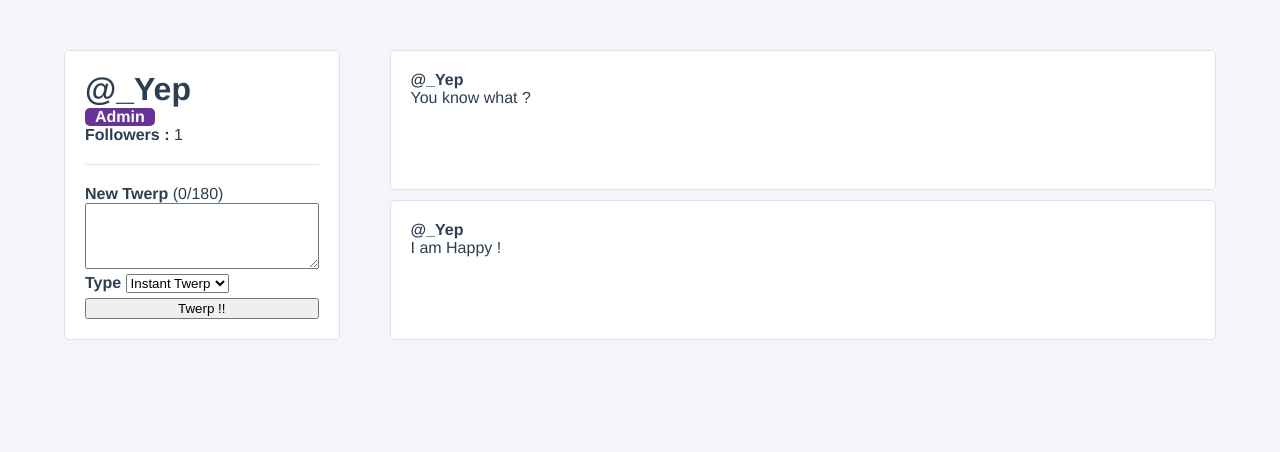
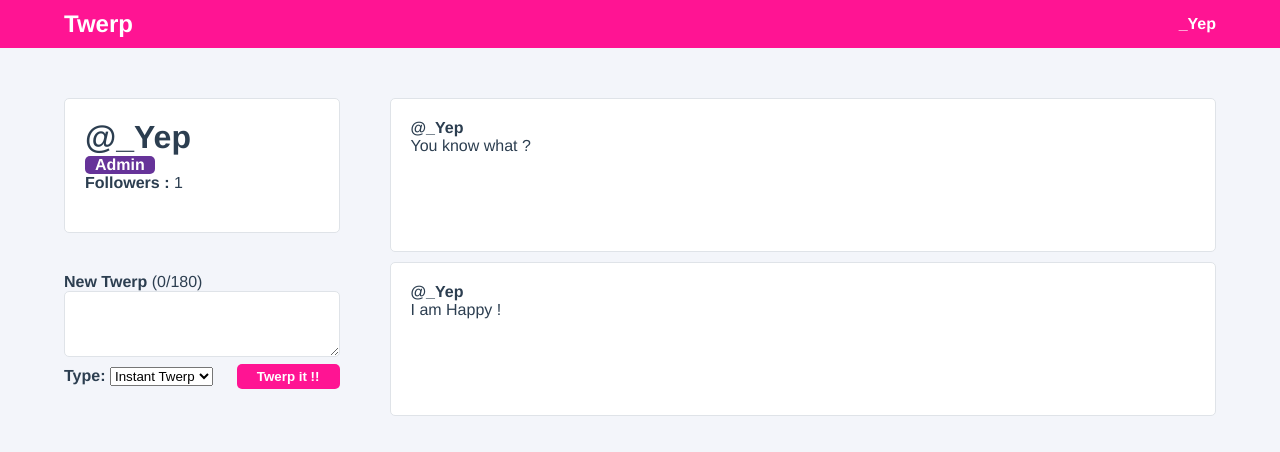
Before and after one commit to EvilYep/Tuto-Vue3, a Vue app: page / in a window 1280 px wide. Shown: the top 452 px of the page. Built offline with nearby package versions, Linux system fonts and the light colour scheme.

Commit message:
:recycle: refactored + prepared users

```diff
--- a/src/App.vue
+++ b/src/App.vue
@@ -1,5 +1,13 @@
 <template>
     <div id="main">
+        <nav>
+            <div class="navigation_logo">
+                Twerp
+            </div>
+            <div class="navigation_user">
+                {{ user.username }}
+            </div>
+        </nav>
         <user-profile/>
     </div>
 </template>
@@ -12,13 +20,26 @@ export default {
 
     components: {
         UserProfile
+    },
+
+    data() {
+        return {
+            user: {
+                username: '_Yep'
+            }
+        }
     }
 };
 </script>
 
-<style>
+<style lang="scss">
 body {
     margin: 0;
+}
+
+a {
+    color: inherit;
+    text-decoration: none;
 }
 
 #main {
@@ -27,6 +48,24 @@ body {
     -moz-osx-font-smoothing: grayscale;
     color: #2c3e50;
     min-height: 100vh;
-    background-color: #f3f5fa;
+    background-color: #F3F5FA;
+
+    nav {
+        display: flex;
+        align-items: center;
+        justify-content: space-between;
+        padding: 10px 5%;
+        background-color: deeppink;
+        color: white;
+
+        .navigation_logo {
+            font-weight: bold;
+            font-size: 24px;
+        }
+
+        .navigation_user {
+            font-weight: bold;
+        }
+    }
 }
 </style>
--- /dev/null
+++ b/src/components/CreateTwerpPanel.vue
@@ -0,0 +1,106 @@
+<template>
+    <form class="create-twerp-panel"
+        @submit.prevent="createNewTwerp"
+        :class="{ '--exceeded': newTwerpCharacterCount > 180 }">
+
+        <label for="newTwerp"><strong>New Twerp</strong> ({{ newTwerpCharacterCount }}/180)</label>
+        <textarea name="newTwerp" id="newTwerp" rows="4" v-model="newTwerpContent"></textarea>
+
+        <div class="create-twerp-panel_submit">
+            <div class="create-twerp-type">
+                <label for="newTwerpType"><strong>Type: </strong></label>
+                <select name="newTwerpType" id="newTwerpType" v-model="selectedTwerpType">
+                    <option
+                        v-for="(option, index) in twerpTypes"
+                        :value="option.value"
+                        :key="index"
+                    >
+                        {{ option.name }}
+                    </option>
+                </select>
+            </div>
+
+            <button>
+                Twerp it !!
+            </button>
+        </div>
+    </form>
+</template>
+
+<script>
+export default {
+    name: 'CreateTwerpPanel',
+
+    data() {
+        return {
+            newTwerpContent: '',
+            selectedTwerpType: 'instant',
+            twerpTypes: [
+                { value: 'draft', name: 'Draft'},
+                { value: 'instant', name: 'Instant Twerp'},
+            ],
+        }
+    },
+
+    computed: {
+        newTwerpCharacterCount() {
+            return this.newTwerpContent.length;
+        }
+    },
+
+    methods: {
+        createNewTwerp() {
+            if(this.newTwerpContent && this.selectedTwerpType !== 'draft') {
+                this.$emit('add-twerp', this.newTwerpContent);
+                this.newTwerpContent = '';
+            }
+        }
+    }
+}
+</script>
+
+<style lang="scss" scoped>
+.create-twerp-panel {
+    margin-top: 20px;
+    padding: 20px 0;
+    display: flex;
+    flex-direction: column;
+
+    textarea {
+        border: 1px solid #DFE3E8;
+        border-radius: 5px;
+    }
+
+    .create-twerp-panel_submit {
+        display: flex;
+        justify-content: space-between;
+
+        .create-twerp-type {
+            padding: 10px 0;
+        }
+
+        button {
+            padding: 5px 20px;
+            margin: auto 0;
+            border-radius: 5px;
+            border: none;
+            background-color: deeppink;
+            color: white;
+            font-weight: bold;
+        }
+    }
+
+    &.--exceeded {
+        color: red;
+        border-color: red;
+
+        .create-twerp-panel_submit {
+
+            button {
+                background-color: red;
+                color: white;
+            }
+        }
+    }
+}
+</style>
--- a/src/components/UserProfile.vue
+++ b/src/components/UserProfile.vue
@@ -1,6 +1,7 @@
 <template>
     <div class="user-profile">
 
+        <div class="user-profile_sidebar">
             <div class="user-profile_user-panel">
                 <h1 class="user-profile_username">@{{ user.username }}</h1>
                 <div class="user-profile_admin-badge" v-if="user.isAdmin">
@@ -9,32 +10,10 @@
                 <div class="user-profile_followers-count">
                     <strong>Followers :</strong> {{ followersCount }}
                 </div>
-
-            <form class="user-profile_create-twerp"
-                @submit.prevent="createNewTwerp"
-                :class="{ '--exceeded': newTwerpCharacterCount > 180 }">
-
-                <label for="newTwerp"><strong>New Twerp</strong> ({{ newTwerpCharacterCount }}/180)</label>
-                <textarea name="newTwerp" id="newTwerp" rows="4" v-model="newTwerpContent"></textarea>
-
-                <div class="user-profile_create-twerp-type">
-                    <label for="newTwerpType"><strong>Type </strong></label>
-                    <select name="newTwerpType" id="newTwerpType" v-model="selectedTwerpType">
-                        <option
-                            v-for="(option, index) in twerpTypes"
-                            :value="option.value"
-                            :key="index"
-                        >
-                            {{ option.name }}
-                        </option>
-                    </select>
-
             </div>
 
-                <button>
-                    Twerp !!
-                </button>
-            </form>
+            <create-twerp-panel @add-twerp="addTwerp"/>
+
         </div>
 
         <div class="user-profile_twerps-wrapper">
@@ -50,23 +29,19 @@
 </template>
 
 <script>
+import CreateTwerpPanel from './CreateTwerpPanel';
 import TwerpItem from './TwerpItem';
 
 export default {
     name: 'UserProfile',
 
     components: {
-        TwerpItem
+        TwerpItem,
+        CreateTwerpPanel
     },
 
     data() {
         return {
-            newTwerpContent: '',
-            selectedTwerpType: 'instant',
-            twerpTypes: [
-                { value: 'draft', name: 'Draft'},
-                { value: 'instant', name: 'Instant Twerp'},
-            ],
             followersCount: 0,
             user: {
                 id: 1,
@@ -91,12 +66,6 @@ export default {
         }
     },
 
-    computed: {
-        newTwerpCharacterCount() {
-            return this.newTwerpContent.length;
-        }
-    },
-
     methods: {
         followUser() {
             this.followersCount++;
@@ -104,14 +73,8 @@ export default {
         toggleFavourite(id) {
             console.log(`Favourited Twerp #${id}`);
         },
-        createNewTwerp() {
-            if(this.newTwerpContent && this.selectedTwerpType !== 'draft') {
-                this.user.twerps.push({
-                    id: this.user.twerps.length + 1,
-                    content: this.newTwerpContent
-                });
-                this.newTwerpContent = '';
-            }
+        addTwerp(twerp) {
+            this.user.twerps.push({ id: this.user.twerps.length + 1, content: twerp });
         }
     },
 
@@ -152,30 +115,6 @@ export default {
         .user-profile_followers-count {
             padding-bottom: 20px;
         }
-
-        .user-profile_create-twerp {
-            border-top: 1px solid #dfe3e8;
-            padding-top: 20px;
-            display: flex;
-            flex-direction: column;
-
-            &.--exceeded {
-                color: red;
-                border-color: red;
-                border: none;
-
-                button {
-                    background-color: red;
-                    border: none;
-                    color: white;
-                }
-            }
-
-            .user-profile_create-twerp-type{
-                padding-top: 5px;
-                padding-bottom: 5px;
-            }
-        }
     }
 
     .user-profile_twerps-wrapper {
```
Also changed, not shown: src/assets/users.js (added, +41 -0 lines), src/assets/logo.png (deleted). Lines whose indentation alone changed are shown as unchanged.
